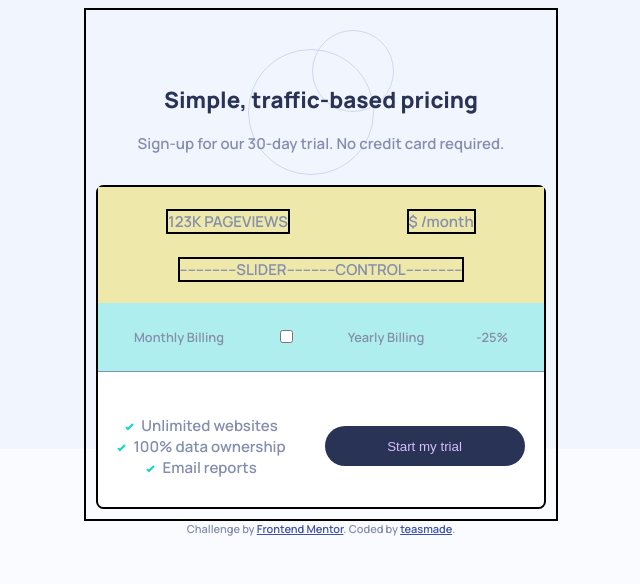
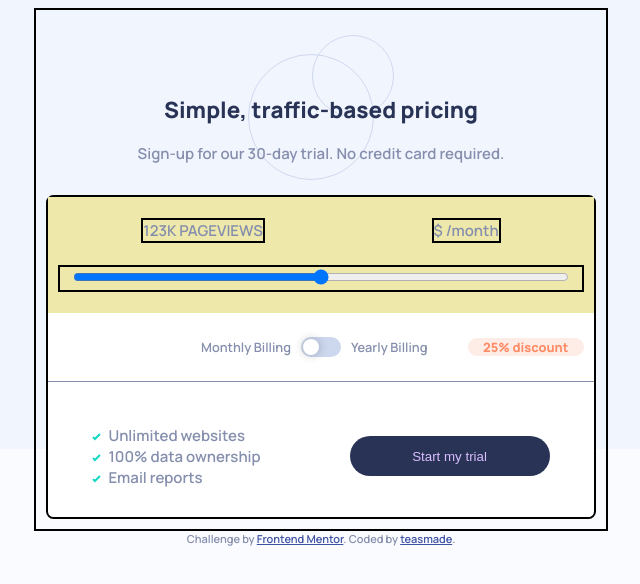
Before and after one commit to teasmade/FrontEndMentor, a plain HTML site: page Price Component/interactive-pricing-component-main/index.html in a window 1280 px wide. Shown: the whole page, without its empty margins (319-959 px from the left). Drawn offline with Linux system fonts and the light colour scheme.

Commit message:
More layout, toggle & slider, start of JS

```diff
--- /dev/null
+++ b/Price Component/interactive-pricing-component-main/app.js
@@ -0,0 +1,26 @@
+console.log("Hello Bonjour World");
+
+const toggle = document.querySelector('#optionToggle');
+
+toggle.addEventListener('click', (e) => {
+    console.log(toggle.checked);
+})
+
+const slider = document.querySelector('#priceSlider');
+
+
+slider.addEventListener('input', (e) => {
+    console.log(slider.value);
+    let views = document.querySelector('#viewNumber');
+    views.innerText = `${slider.value}`;
+})
+
+const pricing = {
+    1: { views: "10K", price: 8 },
+    2: { views: "50K", price: 12 },
+    3: { views: "100K", price: 16 },
+    4: { views: "500K", price: 24 },
+    5: { views: "1M", price: 36 },
+};
+
+console.log(pricing[1]["price"]);
--- a/Price Component/interactive-pricing-component-main/index.html
+++ b/Price Component/interactive-pricing-component-main/index.html
@@ -28,18 +28,23 @@
       <form action="" class="tierForm">
 
         <div class="sliderGroup">
-          <div class="tierPageviews sliderItem"><span id="viewNumber">123K </span>Pageviews</div>
+          <div class="tierPageviews sliderItem"><span id="viewNumber">123</span>K Pageviews</div>
           <div class="tierPrice sliderItem">$ /month</div>
-          <div class="slider sliderItem">--------------SLIDER------------CONTROL--------------</div>
+          <div class="slider sliderItem">
+            <input type="range" id="priceSlider" name="priceSlider" min="1" max="5" value="3" step="1">
+            <!-- <label for="slider">PRICE</label> -->
+          </div>
         </div>
 
         <div class="optionsGroup">
           <span class="monthly">Monthly Billing</span>
-          <span class="toggle">
-            <input type="checkbox">
-          </span>
+          <label for="optionToggle" class="toggle">
+            <input type="checkbox" class="toggle_input" name="" id="optionToggle">
+            <div class="toggle_fill"></div>
+          </label>
           <span class="yearly">Yearly Billing</span>
-          <span class="discount">-25%</span>
+          <span class="discount"></span>
+          <!-- Need to add in DISCOUNT word in desktop view -->
         </div>
 
         <div class="signupGroup">
@@ -65,6 +70,8 @@
     Challenge by <a href="https://www.frontendmentor.io?ref=challenge" target="_blank">Frontend Mentor</a>.
     Coded by <a href="https://github.com/teasmade">teasmade</a>.
   </div>
+
+  <script src="app.js"></script>
 </body>
 
 </html>
--- a/Price Component/interactive-pricing-component-main/styles/styles.css
+++ b/Price Component/interactive-pricing-component-main/styles/styles.css
@@ -22,7 +22,8 @@ body {
 
 .card {
   width: 95%;
-  max-width: 450px;
+  max-width: 550px;
+  min-width: 300px;
   margin: auto;
   padding: 10px;
   border: 2px solid black;
@@ -74,20 +75,105 @@ body {
   border: 2px solid black;
 }
 
+.slider {
+  width: 100%;
+  text-align: center;
+}
+
+#priceSlider {
+  width: 95%;
+}
+
 .tierPageviews {
   text-transform: uppercase;
 }
 
 .optionsGroup {
-  background-color: paleturquoise;
+  /* background-color: paleturquoise; */
   height: 15%;
   display: flex;
   flex-direction: row;
-  justify-content: space-around;
+  justify-content: center;
   align-items: center;
   padding: 10px;
   font-size: 0.8rem;
 }
+
+.monthly {
+  flex: 6;
+  text-align: right;
+}
+
+.toggle {
+  flex: 0;
+}
+
+.yearly {
+  flex: 3;
+}
+
+.discount {
+  flex: 3;
+  font-weight: 800;
+  color: hsl(15, 100%, 70%);
+  background-color: hsl(14, 92%, 95%);
+  border-radius: 1rem;
+  text-align: center;
+}
+
+.discount:before {
+  content: "25% discount";
+}
+
+.toggle {
+  --width: 40px;
+  --height: calc(var(--width) / 2);
+  --border-radius: calc(var(--height) / 2);
+  display: inline-block;
+  cursor: pointer;
+  margin-left: 10px;
+  margin-right: 10px;
+}
+
+.toggle_input {
+  display: none;
+}
+
+.toggle_fill {
+  position: relative;
+  width: var(--width);
+  height: var(--height);
+  border-radius: var(--border-radius);
+  background: hsl(223, 50%, 87%);
+  transition: background 0.2s;
+}
+
+.toggle_fill::after {
+  content: "";
+  position: absolute;
+  /* new position offset for shrunk inner circle */
+  /* half of remainder from shrinking circle */
+  top: calc(var(--height) * 0.1);
+  left: calc(var(--height) * 0.1);
+  /* top: 0; */
+  /* left: 0; */
+  /* shrink inner circle */
+  height: calc(var(--height) * 0.8);
+  width: calc(var(--height) * 0.8);
+  background: #ffffff;
+  box-shadow: 0 0 10px rgba(0, 0, 0, 0.25);
+  border-radius: calc(var(--border-radius) * 0.8);
+  transition: transform 0.2s;
+}
+
+.toggle_input:checked ~ .toggle_fill {
+  background: hsl(174, 86%, 45%);
+}
+
+.toggle_input:checked ~ .toggle_fill::after {
+  transform: translateX(var(--height));
+}
+
 
 .signupGroup {
   /* background-color: blanchedalmond; */
@@ -123,6 +209,11 @@ body {
   border-radius: 1.5em;
 }
 
+
+
+
+
+
 @media (max-width: 375px) {
   body {
     background-color: red;
@@ -139,4 +230,22 @@ body {
   .tierPrice {
     order: 3;
   }
+
+  .discount {
+    flex: 2
+  }
+
+  .yearly {
+    flex: 4;
+  }
+
+  .discount:before {
+    content: "-25%";
+  }
 }
+
+@media (min-width: 376px) {
+  .features ul {
+    text-align: left;
+  }
+}
```
Also changed, not shown: Learned Resources/CSS/Toggle Checkbox - CSS - 2 circle sizes/CSS_toggle_index.html (renamed from Learned Resources/CSS/Toggle Checkbox - CSS - 2 circle sizes/index.html), 1 other file.
